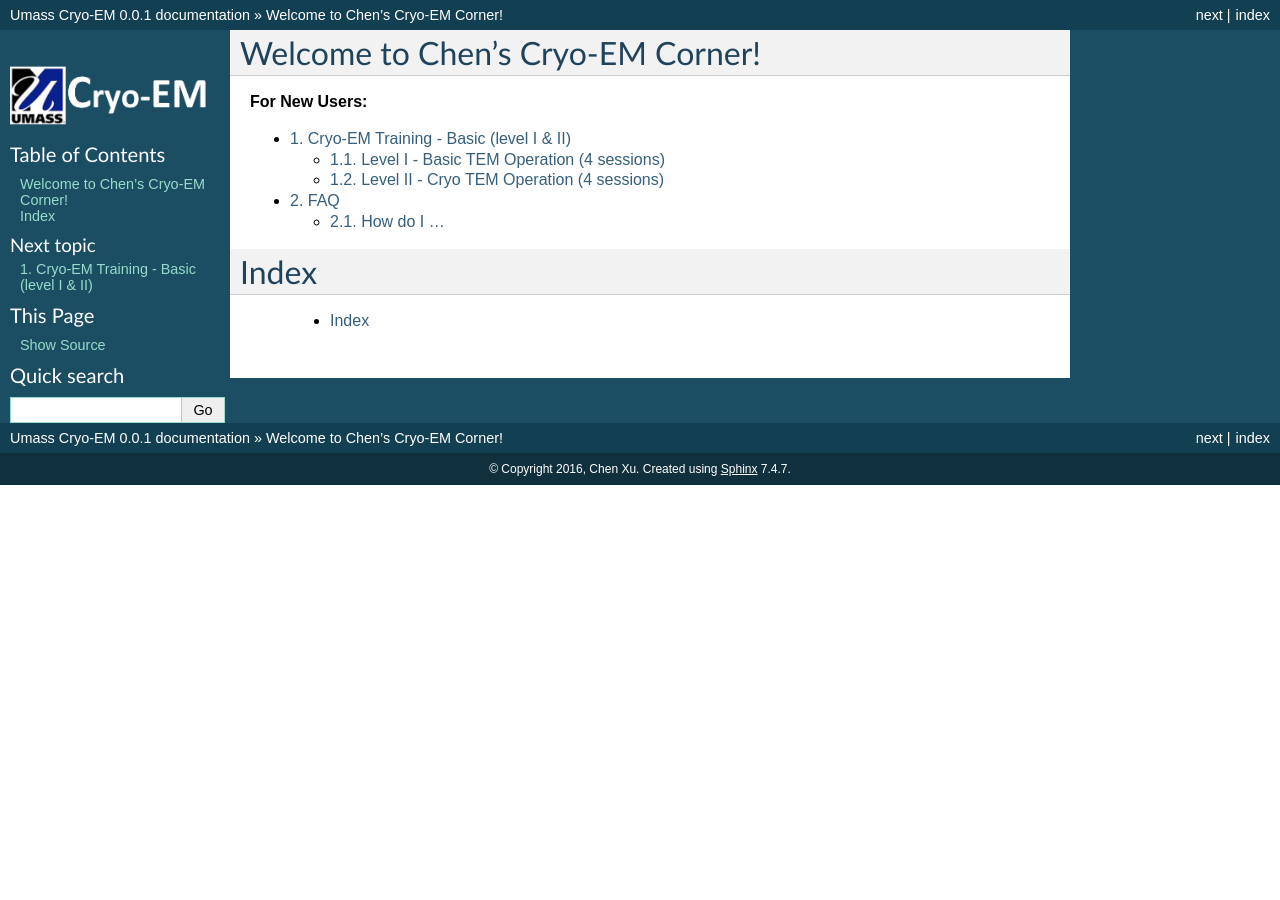
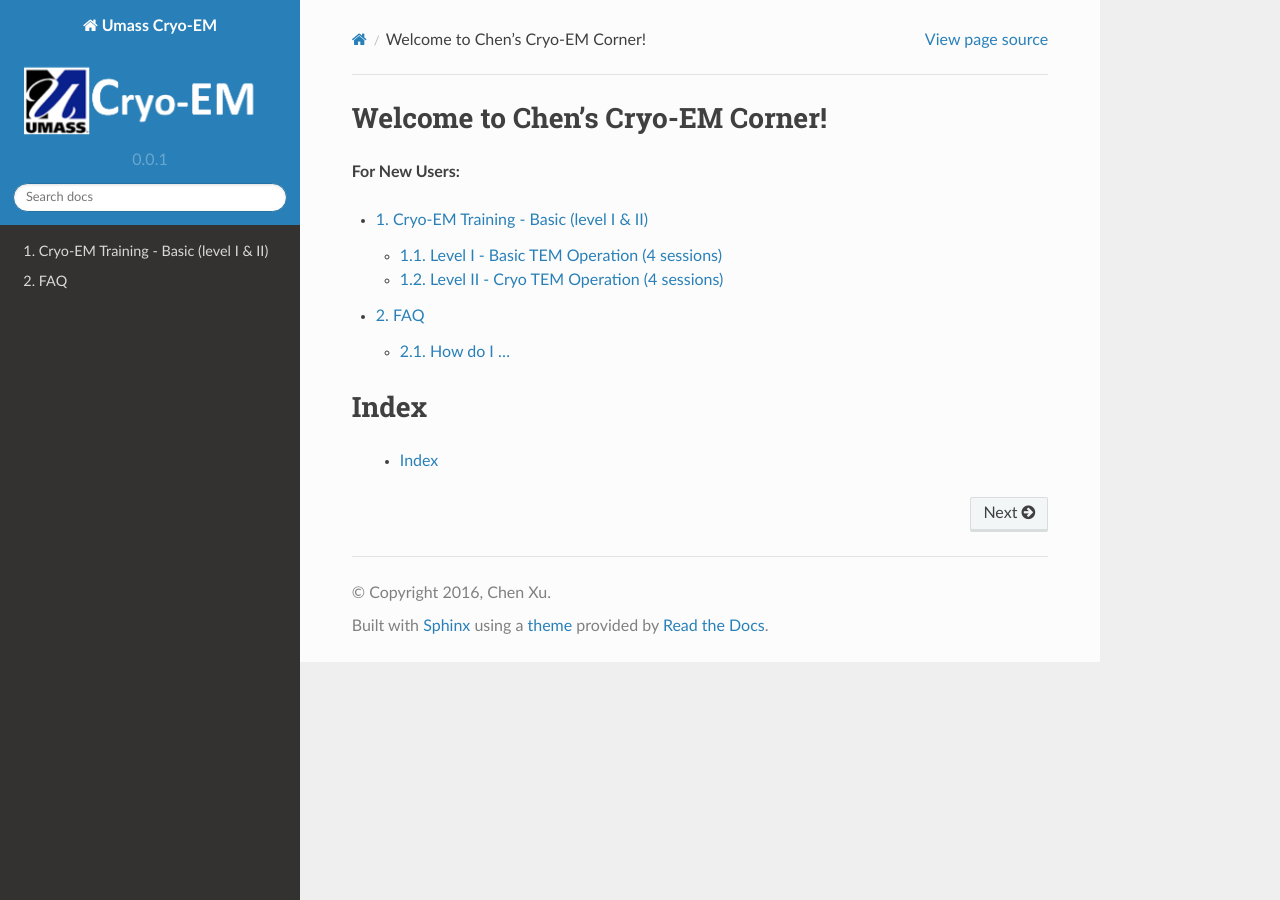
Before and after one commit to xuchen66/sphinx-emdocs, a Sphinx documentation site: the page built from source/index.rst, in a window 1280 px wide. Built offline with Sphinx 7.4.7 and the Read the Docs theme 2.0.0, drawn with Linux system fonts in a browser that asks for light colours.

Commit message:
Update conf.py

```diff
--- a/source/conf.py
+++ b/source/conf.py
@@ -18,6 +18,7 @@
 #
 import os
 import sys
+import sphinx_rtd_theme
 # sys.path.insert(0, os.path.abspath('.'))
 
 # -- General configuration ------------------------------------------------
@@ -120,7 +121,8 @@ todo_include_todos = False
 # The theme to use for HTML and HTML Help pages.  See the documentation for
 # a list of builtin themes.
 #
-html_theme = 'classic'
+#html_theme = 'classic'
+html_theme = 'sphinx_rtd_theme'
 
 # Theme options are theme-specific and customize the look and feel of a theme
 # further.  For a list of options available for each theme, see the
```
